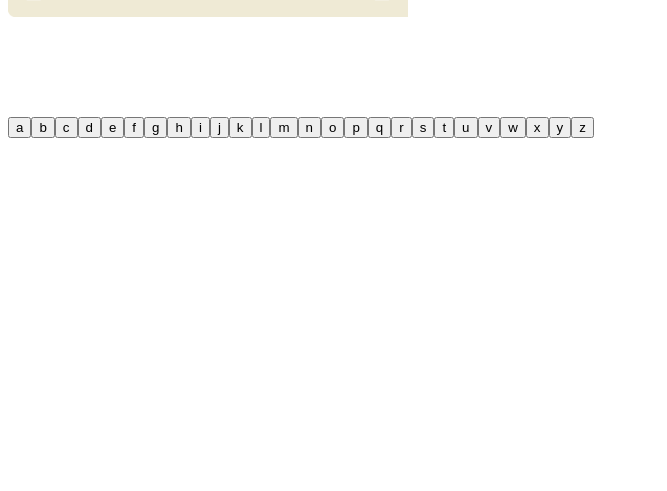
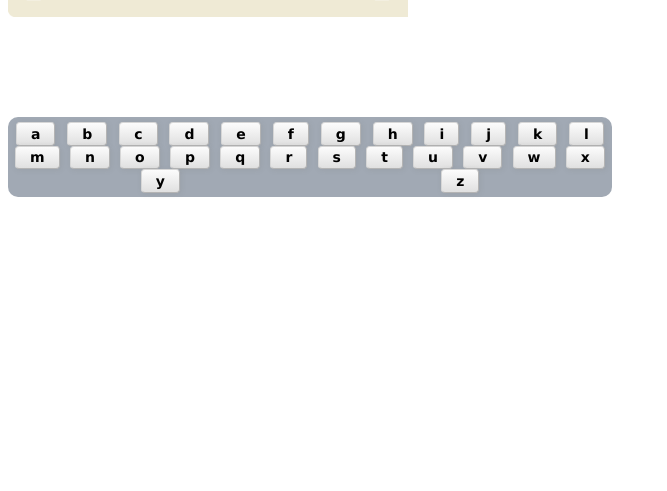
Before and after one commit to Jrtp22/msp1, a plain HTML site: page index.html in a window 1280 px wide. Shown: the part 309-800 px from the top of the page, without its empty margins (0-667 px from the left). Drawn offline with Linux system fonts and the light colour scheme.

Commit message:
added css to the buttons

```diff
--- a/app.js
+++ b/app.js
@@ -7,7 +7,7 @@ letters.forEach(letter => {
     letterBoard.appendChild(letterBtn);
 });
 let maxLives = 10; //might make it smaller depending on how i do the picture for missile
-let gameWords = ['malware', 'phishing', 'spam', 'spyware', 'trojan', 'abcdefg', 'hackword', 'passcode', 'hacking'];
+let gameWords = ['malware', 'password', 'phishing', 'spam', 'spyware', 'trojan', 'abcdefg', 'hackword', 'passcode', 'hacking', 'impossible', 'code', 'matrix'];
 //let gameWords =  ['malware']
 let selectedWord = gameWords[Math.floor(Math.random() * gameWords.length)];
 let hiddenWord = Array(selectedWord.length).fill('_');
@@ -15,12 +15,14 @@ let wordDisplay = document.getElementById('wordDisplay');
 wordDisplay.innerHTML = hiddenWord.join(" ");
 console.log(selectedWord);
 
+
+//add a win function
 function win() {
-    setTimeout(()=> {
+    setTimeout(() => {
         window.location.reload()
-        }, 5000);
-        window.alert("you win")
-;
+    }, 4000);
+    window.alert("you win")
+        ;
 }
 //add function to check when the word is complete and invoke a win function
 function checkWin() {
@@ -35,6 +37,8 @@ function checkLives() {
         loseGame();
     }
 }
+//add function to add letter to the word if correct
+//add function to minus life if wrong and end game at 0
 //add function to check if the letter is in the word
 letterBoard.addEventListener('click', (e) => {
     let letter = e.target.innerHTML;
@@ -62,19 +66,10 @@ function checkLetter(letter) {
 
     checkWin();
 }
-
-//add function to minus life if wrong and end game at 0
-//add function to add letter to the word if correct
-
-
-
-//add a win function
+//add function to reset game
 function loseGame() {
-    setTimeout(()=> {
+    setTimeout(() => {
         window.location.reload()
-        }, 1000)
-    alert("you lose :( the word was " + selectedWord + "!" );
+    }, 1000)
+    alert("you lose :( the word was " + selectedWord + "!");
 }
-
-
-//add function to reset game
--- a/assets/styles.css
+++ b/assets/styles.css
@@ -13,3 +13,34 @@
     margin-top: 150px;
     width: max-content;
 }
+#letterBoard {
+    display: flex;
+    justify-content: space-around;
+    align-content: space-around;
+    flex-wrap: wrap;
+    height: 70px;
+    width: 600px;
+    background-color: #a1a9b4;
+    border-radius: 10px;
+    padding: 5px 2px;
+}
+button {
+    text-shadow: none;
+    font-weight: bold;
+    margin-right: 4px;
+    margin-left: 4px;
+    font-family: Lucida Sans Unicode, Lucida Grande, sans-serif;
+    font-size: 14px;
+    padding: 0.2em 1em;
+    border: 1px solid;
+    border-color: #d6d6d6 #b4b4b4 #b4b4b4 #d6d6d6;
+    -moz-border-radius: 4px;
+    -webkit-border-radius: 4px;
+    border-radius: 4px;
+    background-color: #f2f2f2;
+    background-image: -moz-linear-gradient(top, #fcfcfc, #e0e0e0);
+    background-image: -o-linear-gradient(top, #fcfcfc, #e0e0e0);
+    background-image: -webkit-linear-gradient(top, #fcfcfc, #e0e0e0);
+    background-image: linear-gradient(top, #fcfcfc, #e0e0e0);
+    box-shadow: rgb(132 132 132 / 0.16) 1px 1px 4px 1px;
+}
```
Also changed, not shown: 1 other file.
